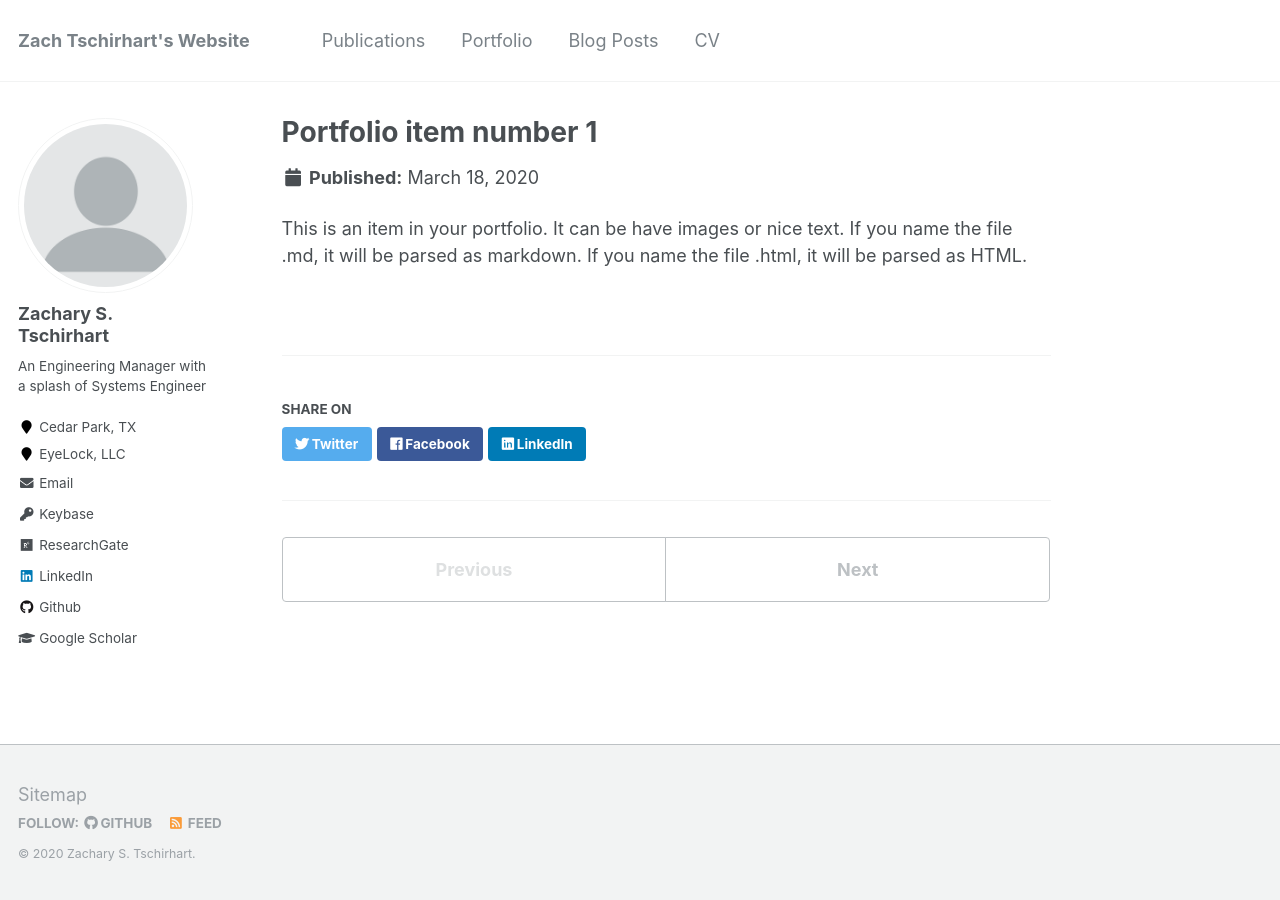
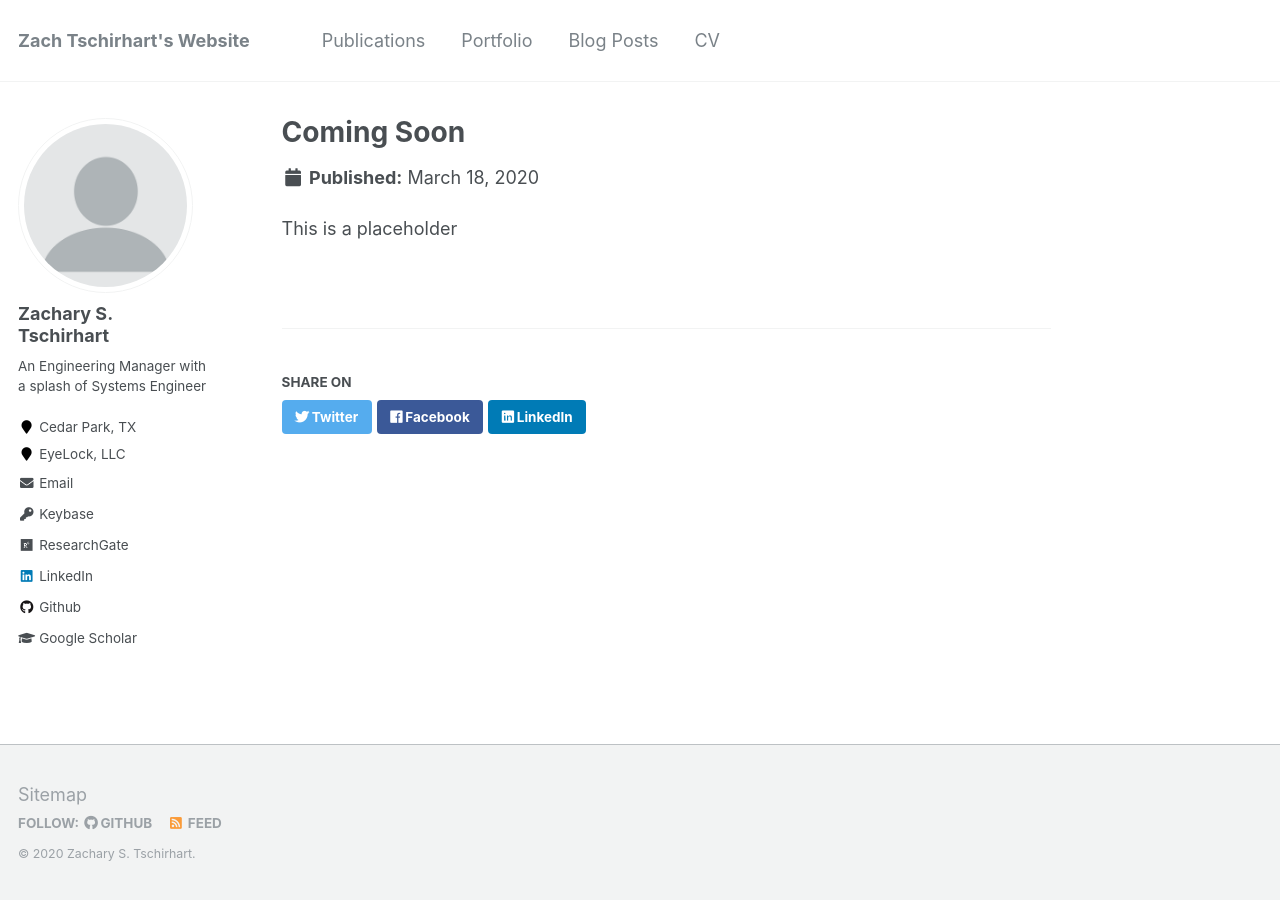
Before and after one commit to ztschir/ztschir.github.io, a Jekyll site: the page built from _portfolio/portfolio-1.md, in a window 1280 px wide. Built offline with Jekyll 4.4.1, drawn with Linux system fonts in a browser that asks for light colours.

Commit message:
modified portfolio

```diff
--- a/_portfolio/portfolio-1.md
+++ b/_portfolio/portfolio-1.md
@@ -1,7 +1,7 @@
 ---
-title: "Portfolio item number 1"
-excerpt: "Short description of portfolio item number 1<br/><img src='/images/500x300.png'>"
+title: "Coming Soon"
+excerpt: " "
 collection: portfolio
 ---
 
-This is an item in your portfolio. It can be have images or nice text. If you name the file .md, it will be parsed as markdown. If you name the file .html, it will be parsed as HTML.
+This is a placeholder
```
Also changed, not shown: _portfolio/portfolio-2.html (deleted, +0 -7 lines).
